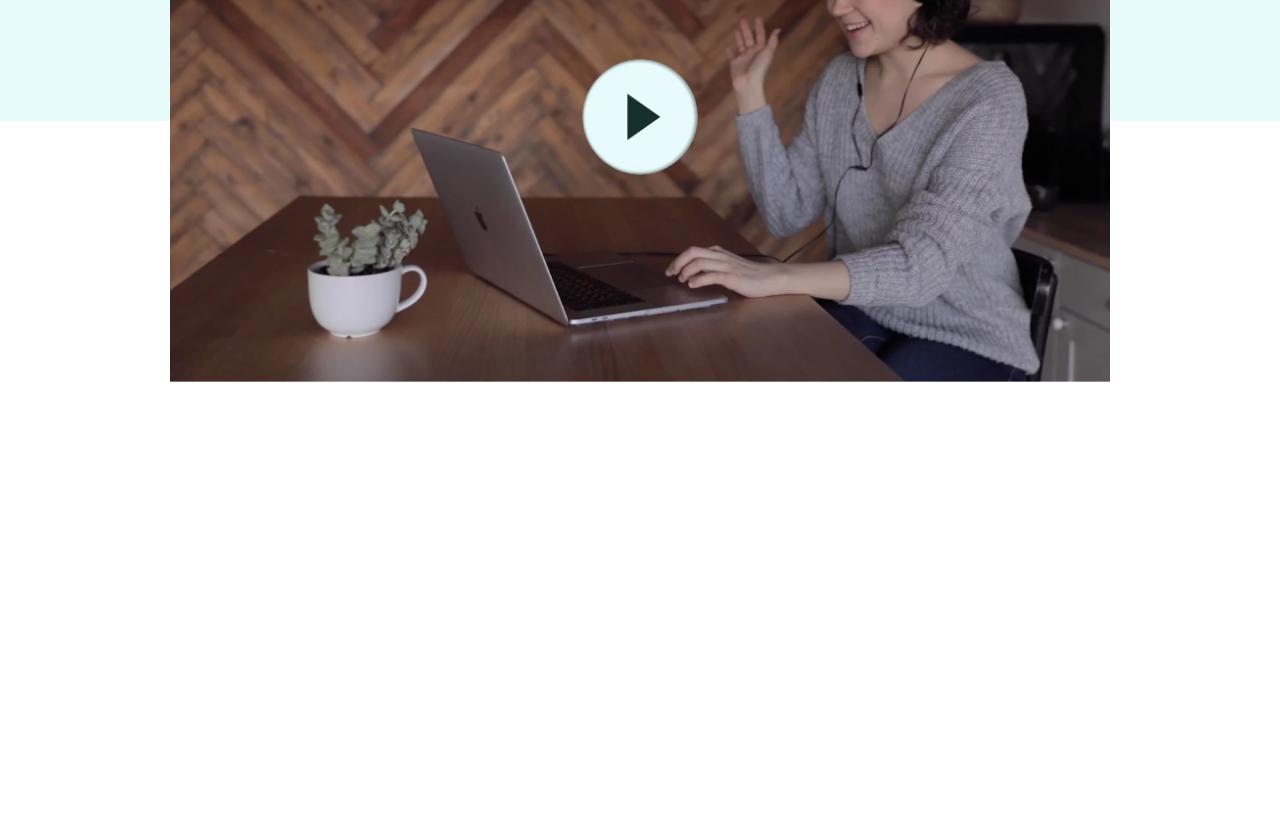
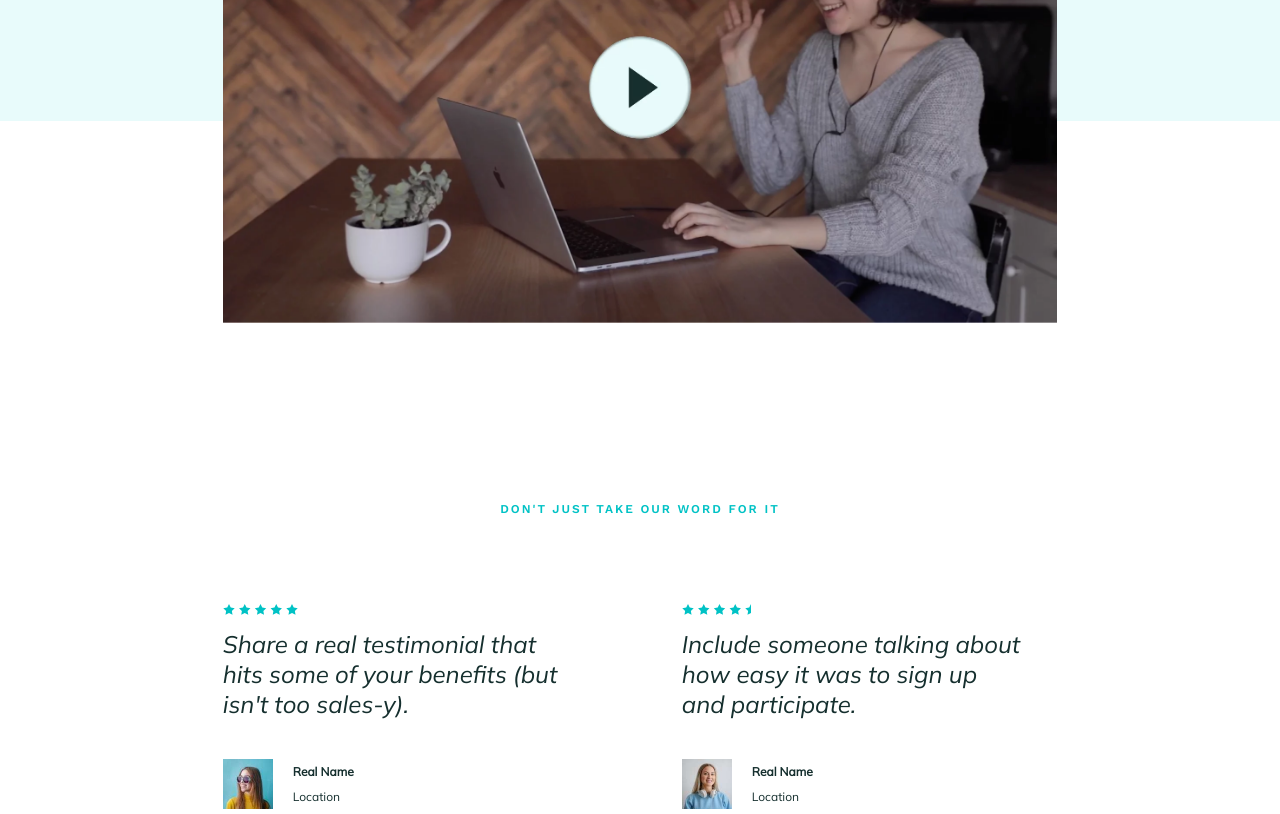
Before and after one commit to nitin-devatraj/multer, a React (Create React App) app: page / in a window 1280 px wide. Shown: the part 1900-2714 px from the top of the page. Before the commit the page ends 2366 px from the top, so only its background shows below. Built offline with nearby package versions, Linux system fonts and the light colour scheme.

Commit message:
create Testimonial component

```diff
--- a/src/App.js
+++ b/src/App.js
@@ -3,6 +3,7 @@ import AppointmentForm from "./components/appointment-form/AppointmentForm";
 import BenefitSection from "./components/benefits-section/BenefitSection";
 import CallToAction from "./components/cta-section/CallToAction";
 import Header from "./components/header/Header";
+import Testimonial from "./components/testimonials/Testimonial";
 
 function App() {
   return (
@@ -13,6 +14,7 @@ function App() {
         <AppointmentForm />
       </section>
       <CallToAction />
+      <Testimonial />
     </>
   );
 }
--- a/src/components/cta-section/CallToAction.module.css
+++ b/src/components/cta-section/CallToAction.module.css
@@ -4,7 +4,7 @@
 }
 
 .section .wrapper {
-  width: 940px;
+  width: 65.2vw;
   text-align: center;
   margin: auto;
   padding: 80px 0px;
--- /dev/null
+++ b/src/components/testimonials/Testimonial.js
@@ -0,0 +1,46 @@
+import React from "react";
+import styles from "./Testimonials.module.css";
+import testimonialStar1 from "../../assets/multor-testimonial1-stars.svg";
+import testimonialStar2 from "../../assets/multor-testimonial2-stars.svg";
+import testimonialHeadShot1 from "../../assets/multor-testimonial1-headshot.jpg";
+import testimonialHeadShot2 from "../../assets/multor-testimonial2-headshot.jpg";
+
+function Testimonial() {
+  return (
+    <section className={styles.section}>
+      <p className={styles.cta}>DON'T JUST TAKE OUR WORD FOR IT</p>
+      <div className={styles.card}>
+        <div className={styles.testimonialCard}>
+          <img src={testimonialStar1} alt="testimonial-rating" />
+          <p>
+            Share a real testimonial that <br /> hits some of your benefits (but
+            <br /> isn't too sales-y).
+          </p>
+          <div className={styles.customer_details}>
+            <img src={testimonialHeadShot1} alt="testimonial-head-shot" />
+            <div>
+              <p>Real Name</p>
+              <p>Location</p>
+            </div>
+          </div>
+        </div>
+        <div className={styles.testimonialCard}>
+          <img src={testimonialStar2} alt="testimonial-head-shot" />
+          <p>
+            Include someone talking about <br /> how easy it was to sign up{" "}
+            <br /> and participate.
+          </p>
+          <div className={styles.customer_details}>
+            <img src={testimonialHeadShot2} alt="" />
+            <div>
+              <p>Real Name</p>
+              <p>Location</p>
+            </div>
+          </div>
+        </div>
+      </div>
+    </section>
+  );
+}
+
+export default Testimonial;
--- /dev/null
+++ b/src/components/testimonials/Testimonials.module.css
@@ -0,0 +1,61 @@
+.section {
+  width: 65.2vw;
+  padding-top: 370px;
+  text-align: center;
+  margin: auto;
+}
+
+.section img {
+  margin: 0px;
+}
+
+.section .card {
+  display: flex;
+  justify-content: space-between;
+}
+
+.section .cta {
+  font-size: 12px;
+  line-height: 1em;
+  letter-spacing: 2px;
+  color: rgb(0, 194, 197);
+  font-weight: 600;
+  margin-bottom: 85px;
+}
+
+.section .testimonialCard {
+  width: 45%;
+  text-align: left;
+}
+
+.section .testimonialCard p {
+  color: #152f2e;
+  font-style: italic;
+  font-size: 24px;
+  font-weight: 400;
+  font-family: "Mulish", sans-serif;
+  margin: 10px 0px 35px;
+}
+
+.section .customer_details {
+  display: flex;
+  align-items: center;
+}
+
+.section .customer_details p {
+  font-size: 12px;
+  font-weight: bold;
+  font-style: normal;
+  color: #152f2e;
+  margin: 10px 0px;
+}
+
+.section .customer_details p:nth-child(2) {
+  font-weight: 400;
+}
+
+.section .customer_details img {
+  width: 50px;
+  height: 50px;
+  margin-right: 20px;
+}
```
